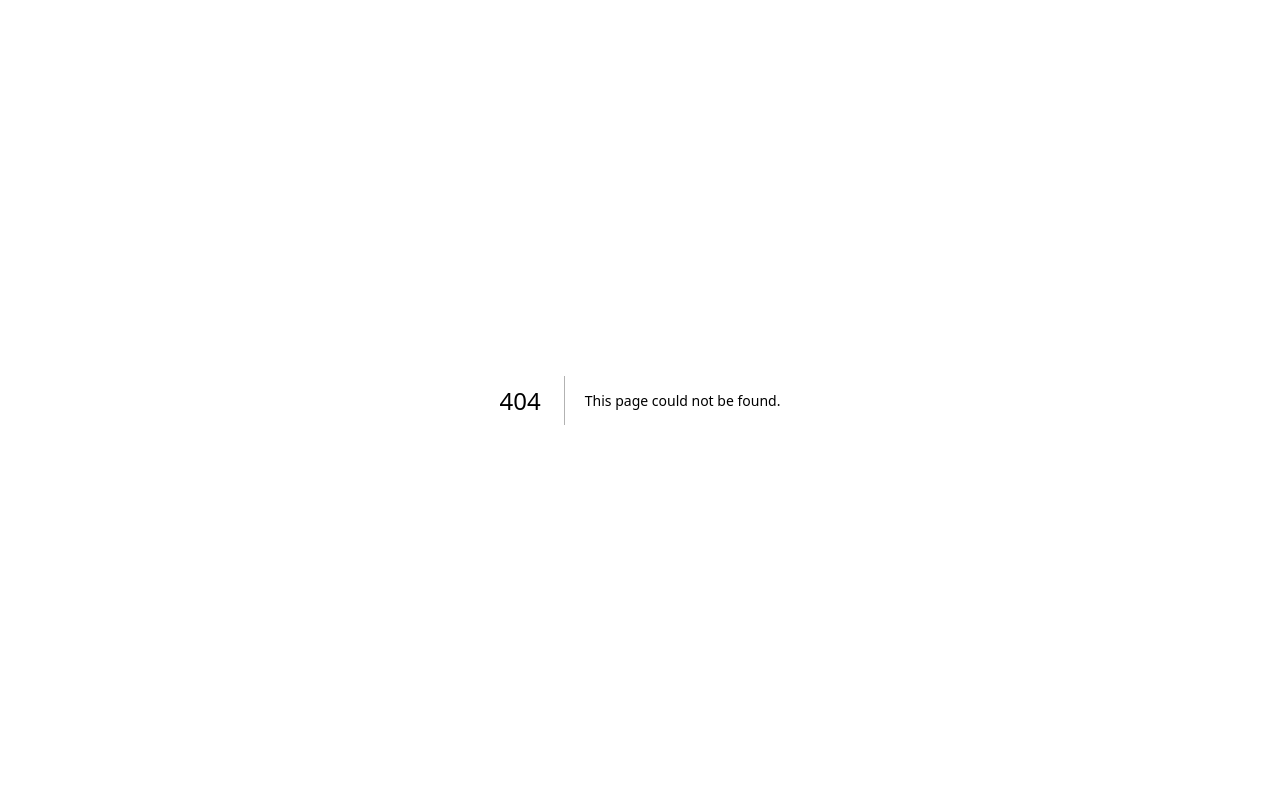
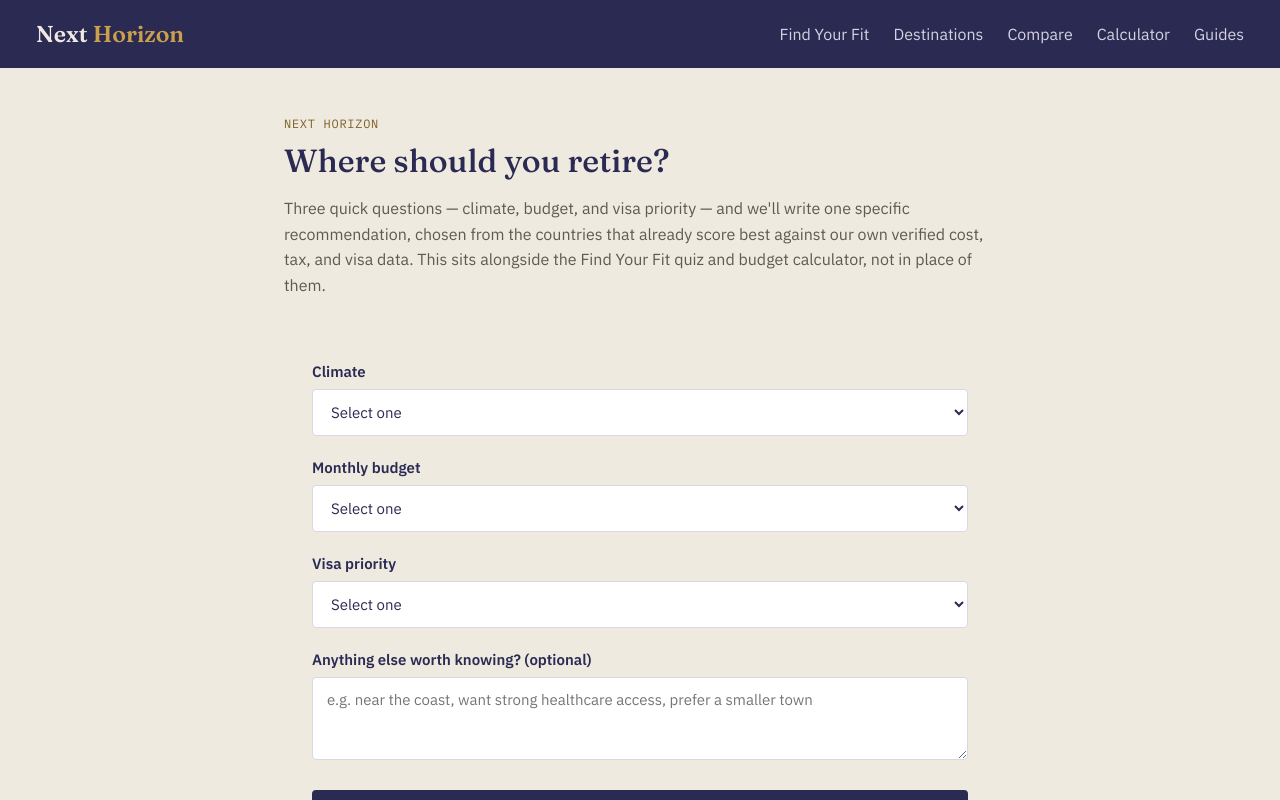
Before and after one commit to lscates1-tech/retirement-navigator, a Next.js app: page /recommend in a window 1280 px wide. Before the commit this address had no page. Shown: the top 800 px of the page. Built offline with nearby package versions, Linux system fonts and the light colour scheme.

Commit message:
Add /recommend page

```diff
--- /dev/null
+++ b/app/recommend/page.js
@@ -0,0 +1,262 @@
+import { headers } from 'next/headers';
+import Link from 'next/link';
+import Nav from '@/components/Nav';
+import Footer from '@/components/Footer';
+import { getPublishedDestinations } from '@/lib/notion';
+import { COUNTRY_DEFAULTS } from '@/lib/destinationDefaults';
+import { matchDestinations } from '@/lib/matching';
+import { applyVisaPriority } from '@/lib/visaScoring';
+import { generateRecommendation } from '@/lib/claudeClient';
+import { checkRateLimit } from '@/lib/rateLimit';
+import { getClientIp, hashIp } from '@/lib/hashIp';
+import { logRecommendationEvent } from '@/lib/logger';
+import styles from './recommend.module.css';
+
+export const dynamic = 'force-dynamic';
+
+export const metadata = {
+  title: 'Get a Destination Recommendation | Next Horizon',
+  description:
+    'Answer three quick questions about climate, budget, and visa priority — get one specific, written destination recommendation from Next Horizon.',
+};
+
+const CLIMATE_OPTIONS = [
+  ['no-preference', 'No strong preference'],
+  ['tropical', 'Warm & tropical'],
+  ['mediterranean', 'Mediterranean, mild year-round'],
+  ['four-seasons', 'Four distinct seasons'],
+];
+
+const BUDGET_OPTIONS = [
+  ['under1500', 'Under $1,500/mo'],
+  ['1500to2500', '$1,500 – $2,500/mo'],
+  ['2500to4000', '$2,500 – $4,000/mo'],
+  ['over4000', '$4,000+/mo'],
+];
+
+const VISA_OPTIONS = [
+  ['no-preference', 'No strong preference'],
+  ['fastest-easiest', 'Fastest, easiest to qualify'],
+  ['path-to-residency', 'Path to residency or citizenship'],
+  ['lowest-requirement', 'Lowest income/asset requirement'],
+];
+
+const MAX_NOTES_CHARS = 300;
+
+function fallbackCountries() {
+  return Object.entries(COUNTRY_DEFAULTS).map(([name, budgetDefaults]) => ({
+    id: name,
+    type: 'country',
+    name,
+    slug: name.toLowerCase().replace(/\s+/g, '-'),
+    budgetDefaults,
+  }));
+}
+
+export default async function RecommendPage({ searchParams }) {
+  const hasAnswers = Boolean(searchParams?.climate);
+
+  if (!hasAnswers) {
+    return (
+      <main id="main-content">
+        <Nav />
+        <div className={styles.wrap}>
+          <p className={styles.eyebrow}>Next Horizon</p>
+          <h1 className={styles.title}>Where should you retire?</h1>
+          <p className={styles.sub}>
+            Three quick questions — climate, budget, and visa priority — and we&apos;ll write one specific
+            recommendation, chosen from the countries that already score best against our own verified cost,
+            tax, and visa data. This sits alongside the Find Your Fit quiz and budget calculator, not in
+            place of them.
+          </p>
+
+          <form method="GET" className={styles.form}>
+            <div className={styles.field}>
+              <label className={styles.label} htmlFor="climate">Climate</label>
+              <select id="climate" name="climate" required className={styles.select} defaultValue="">
+                <option value="" disabled>Select one</option>
+                {CLIMATE_OPTIONS.map(([value, text]) => (
+                  <option key={value} value={value}>{text}</option>
+                ))}
+              </select>
+            </div>
+
+            <div className={styles.field}>
+              <label className={styles.label} htmlFor="budget">Monthly budget</label>
+              <select id="budget" name="budget" required className={styles.select} defaultValue="">
+                <option value="" disabled>Select one</option>
+                {BUDGET_OPTIONS.map(([value, text]) => (
+                  <option key={value} value={value}>{text}</option>
+                ))}
+              </select>
+            </div>
+
+            <div className={styles.field}>
+              <label className={styles.label} htmlFor="visaPriority">Visa priority</label>
+              <select id="visaPriority" name="visaPriority" required className={styles.select} defaultValue="">
+                <option value="" disabled>Select one</option>
+                {VISA_OPTIONS.map(([value, text]) => (
+                  <option key={value} value={value}>{text}</option>
+                ))}
+              </select>
+            </div>
+
+            <div className={styles.field}>
+              <label className={styles.label} htmlFor="notes">Anything else worth knowing? (optional)</label>
+              <textarea
+                id="notes"
+                name="notes"
+                rows={3}
+                maxLength={MAX_NOTES_CHARS}
+                className={styles.textarea}
+                placeholder="e.g. near the coast, want strong healthcare access, prefer a smaller town"
+              />
+            </div>
+
+            <button type="submit" className={styles.submitBtn}>Get My Recommendation</button>
+          </form>
+        </div>
+        <Footer />
+      </main>
+    );
+  }
+
+  const answers = {
+    climate: searchParams.climate || 'no-preference',
+    budget: searchParams.budget || '2500to4000',
+    visaPriority: searchParams.visaPriority || 'no-preference',
+    notes: (searchParams.notes || '').toString().slice(0, MAX_NOTES_CHARS),
+  };
+
+  // Rate limit check first — before any matching or model work.
+  const headersList = await headers();
+  const ip = getClientIp(headersList);
+  const ipHash = hashIp(ip);
+  const rateLimitResult = await checkRateLimit(ipHash);
+
+  if (!rateLimitResult.allowed) {
+    logRecommendationEvent({
+      timestamp: new Date().toISOString(),
+      ipHash,
+      climate: answers.climate,
+      budget: answers.budget,
+      visaPriority: answers.visaPriority,
+      hadNotes: Boolean(answers.notes),
+      shortlistCount: 0,
+      topDestinationId: null,
+      outputTokens: null,
+      latencyMs: 0,
+      status: 'rate_limited',
+    });
+
+    return (
+      <main id="main-content">
+        <Nav />
+        <div className={styles.wrap}>
+          <p className={styles.errorBox}>
+            {rateLimitResult.reason === 'session_limit'
+              ? "You've reached today's limit for this tool. Please try again tomorrow."
+              : "You've reached the hourly limit for recommendations. Please try again in a bit."}
+          </p>
+          <Link href="/recommend" className={styles.retakeLink}>← Try again</Link>
+        </div>
+        <Footer />
+      </main>
+    );
+  }
+
+  const startedAt = Date.now();
+
+  // Live Notion data, filtered to countries, falling back to verified
+  // defaults if Notion isn't configured or returns nothing — same pattern
+  // as the calculator page.
+  const notionAll = await getPublishedDestinations();
+  const liveCountries = notionAll ? notionAll.filter((d) => d.type === 'country') : [];
+  const countries = liveCountries.length ? liveCountries : fallbackCountries();
+
+  // Reuse the same weighted matching engine that powers /match. This tool
+  // only covers countries (visa priority isn't a meaningful axis for US
+  // states), so location is fixed to 'abroad' rather than asked as a
+  // question.
+  const matchingAnswers = {
+    lifeStage: 'retired',
+    incomeSource: 'ss-pension',
+    location: 'abroad',
+    homeBasePreference: 'no-preference',
+    pace: 'unsure',
+    budget: answers.budget,
+    climate: answers.climate,
+    taxPriority: 'matters',
+    healthcarePriority: 'fine',
+    hasRetirementAccounts: 'no',
+  };
+
+  const baseMatches = matchDestinations(countries, matchingAnswers, 10);
+  const shortlist = applyVisaPriority(baseMatches, answers.visaPriority).slice(0, 8);
+
+  let recommendationText = null;
+  let generationError = null;
+
+  try {
+    const { text, outputTokens } = await generateRecommendation(answers, shortlist);
+    recommendationText = text;
+    logRecommendationEvent({
+      timestamp: new Date().toISOString(),
+      ipHash,
+      climate: answers.climate,
+      budget: answers.budget,
+      visaPriority: answers.visaPriority,
+      hadNotes: Boolean(answers.notes),
+      shortlistCount: shortlist.length,
+      topDestinationId: shortlist[0]?.id ?? null,
+      outputTokens,
+      latencyMs: Date.now() - startedAt,
+      status: 'success',
+    });
+  } catch (err) {
+    console.error('[recommend] generation failed', err);
+    generationError = 'Something went wrong generating your recommendation. Please try again.';
+    logRecommendationEvent({
+      timestamp: new Date().toISOString(),
+      ipHash,
+      climate: answers.climate,
+      budget: answers.budget,
+      visaPriority: answers.visaPriority,
+      hadNotes: Boolean(answers.notes),
+      shortlistCount: shortlist.length,
+      topDestinationId: shortlist[0]?.id ?? null,
+      outputTokens: null,
+      latencyMs: Date.now() - startedAt,
+      status: 'error',
+    });
+  }
+
+  return (
+    <main id="main-content">
+      <Nav />
+      <div className={styles.wrap}>
+        <p className={styles.eyebrow}>Next Horizon</p>
+        <h1 className={styles.title}>Your recommendation</h1>
+
+        {generationError ? (
+          <p className={styles.errorBox}>{generationError}</p>
+        ) : (
+          <div className={styles.resultCard}>
+            <div className={styles.resultLabel}>Best fit</div>
+            <p className={styles.resultText}>{recommendationText}</p>
+          </div>
+        )}
+
+        {shortlist.length > 0 && (
+          <p className={styles.sub}>Weighed against: {shortlist.map((d) => d.name).join(', ')}</p>
+        )}
+
+        <div className={styles.actionsRow}>
+          <Link href="/recommend" className={styles.retakeLink}>← Ask again with different answers</Link>
+          <Link href="/match" className={styles.calcCta}>Take the full Find Your Fit quiz →</Link>
+        </div>
+      </div>
+      <Footer />
+    </main>
+  );
+}
```
